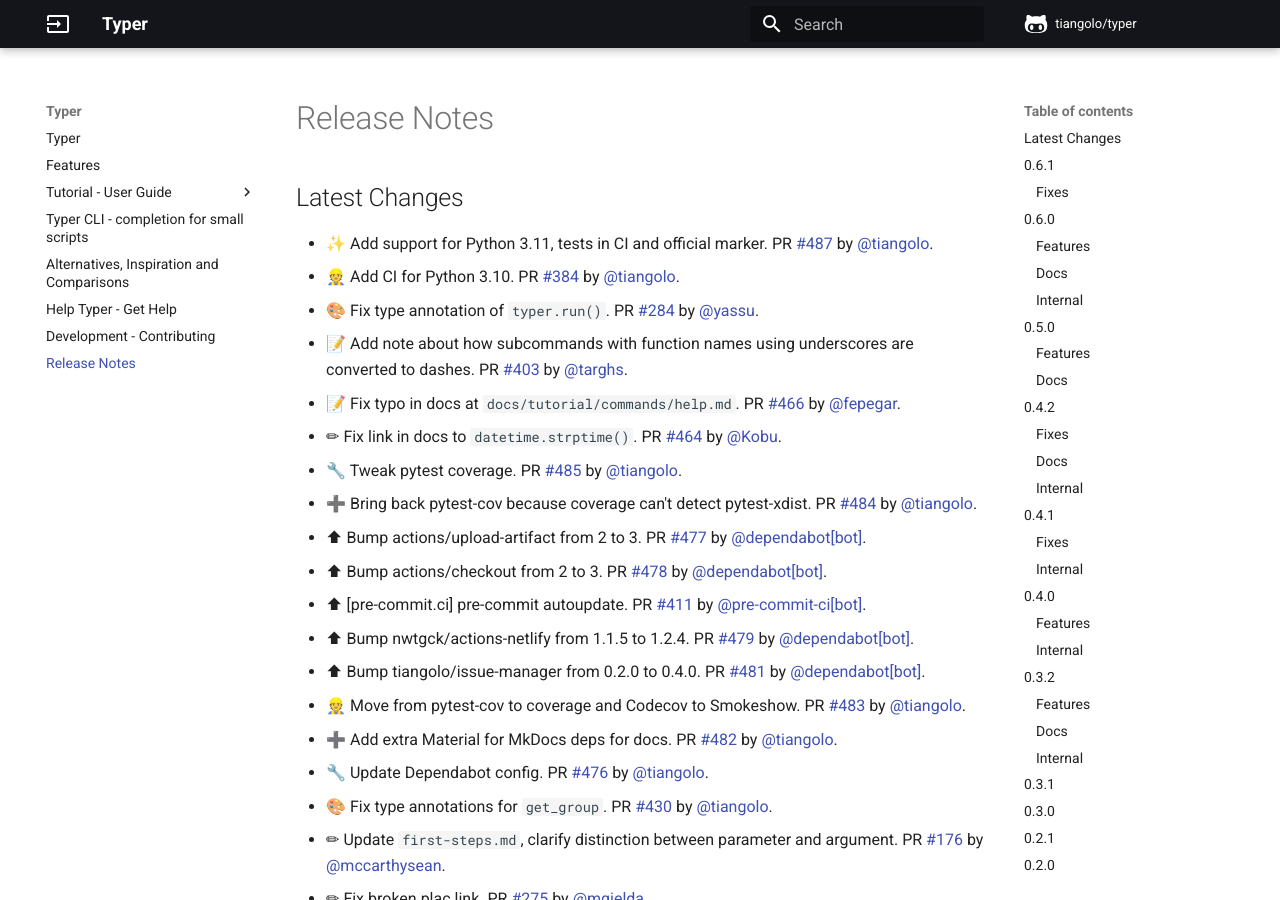
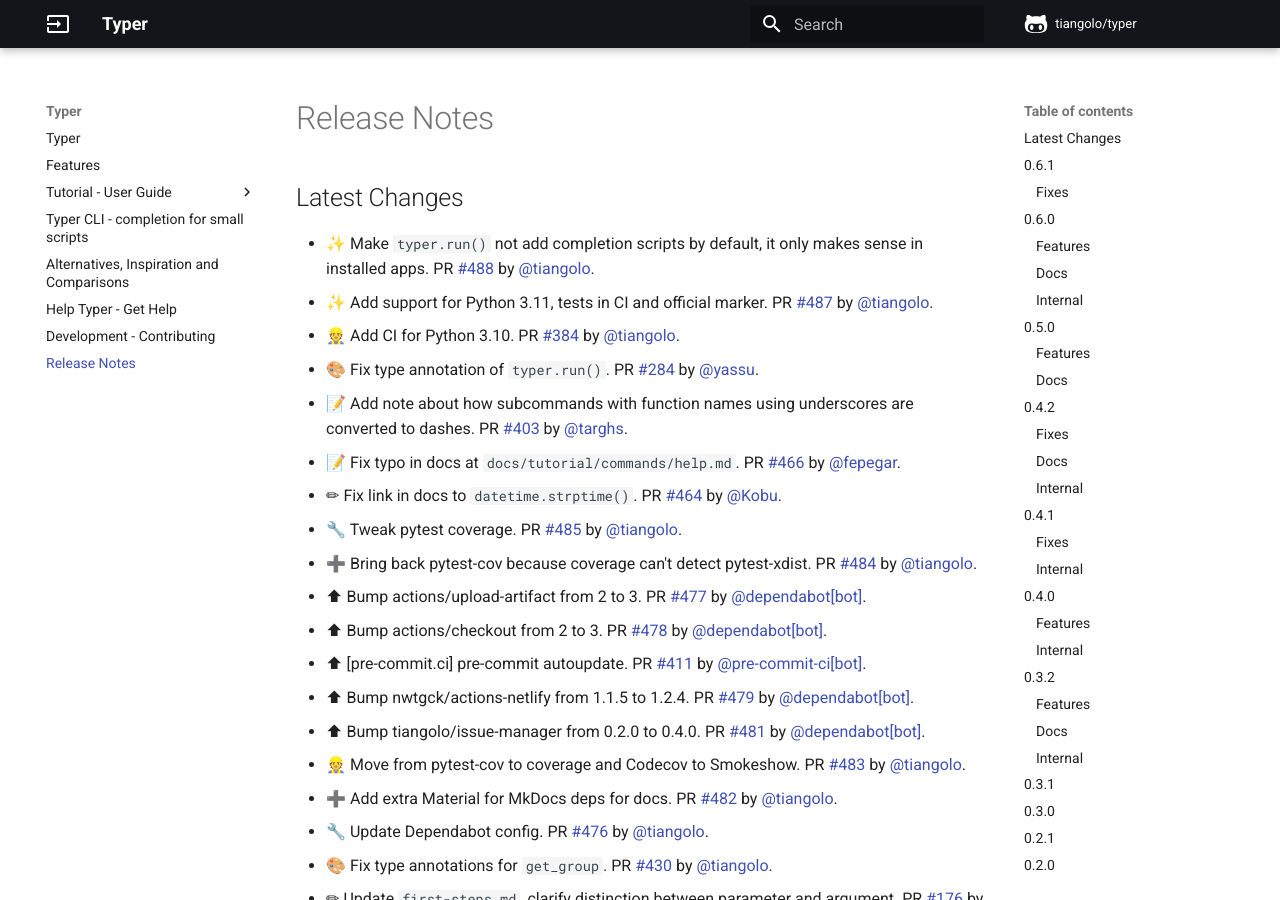
Before and after one commit to RED0731/red_pythonTyper, an MkDocs documentation site: the page built from docs/release-notes.md, in a window 1280 px wide and 900 px high. Built offline with MkDocs 1.6.1 and Material for MkDocs 9.7.7, drawn with Linux system fonts in a browser that asks for light colours; comment, search, counter and statistics services are not loaded.

Commit message:
📝 Update release notes

```diff
--- a/docs/release-notes.md
+++ b/docs/release-notes.md
@@ -1,5 +1,6 @@
 ## Latest Changes
 
+* ✨ Make `typer.run()` not add completion scripts by default, it only makes sense in installed apps. PR [#488](https://github.com/tiangolo/typer/pull/488) by [@tiangolo](https://github.com/tiangolo).
 * ✨ Add support for Python 3.11, tests in CI and official marker. PR [#487](https://github.com/tiangolo/typer/pull/487) by [@tiangolo](https://github.com/tiangolo).
 * 👷 Add CI for Python 3.10. PR [#384](https://github.com/tiangolo/typer/pull/384) by [@tiangolo](https://github.com/tiangolo).
 * 🎨 Fix type annotation of `typer.run()`. PR [#284](https://github.com/tiangolo/typer/pull/284) by [@yassu](https://github.com/yassu).
```
